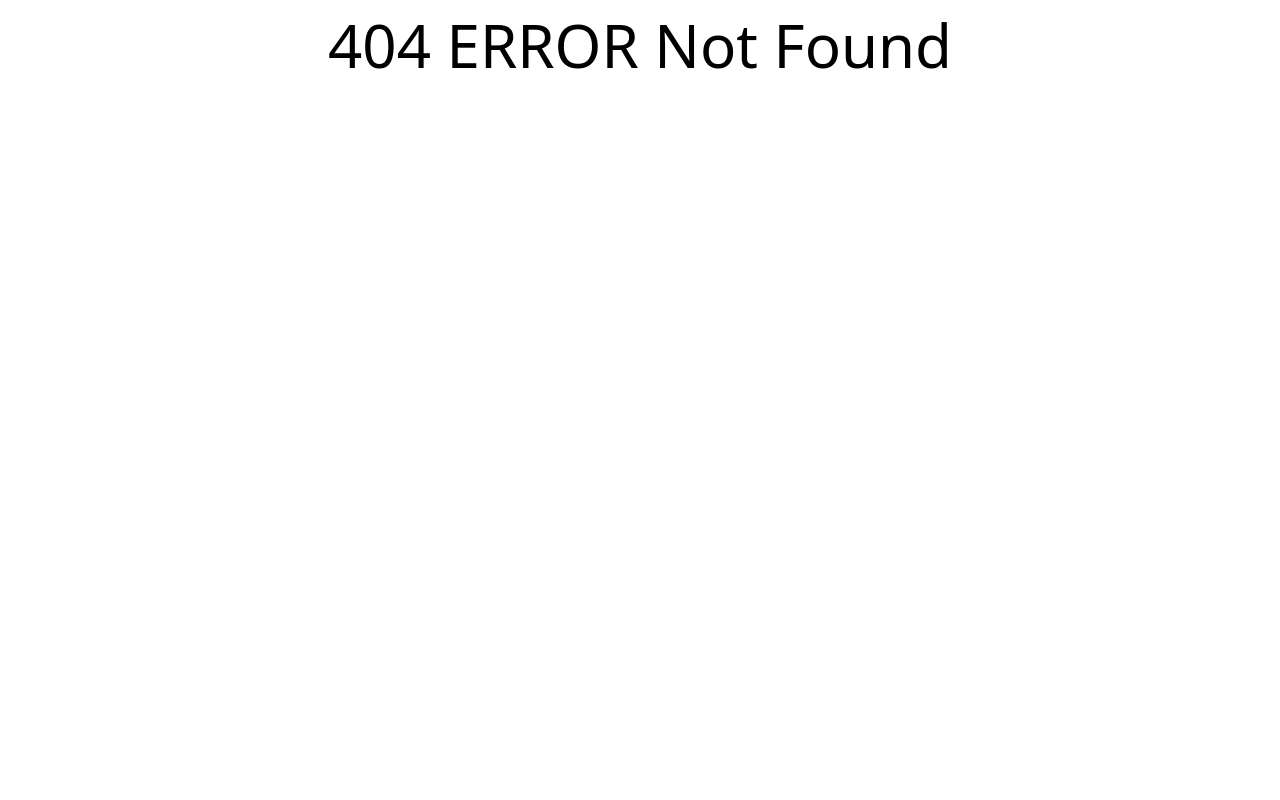
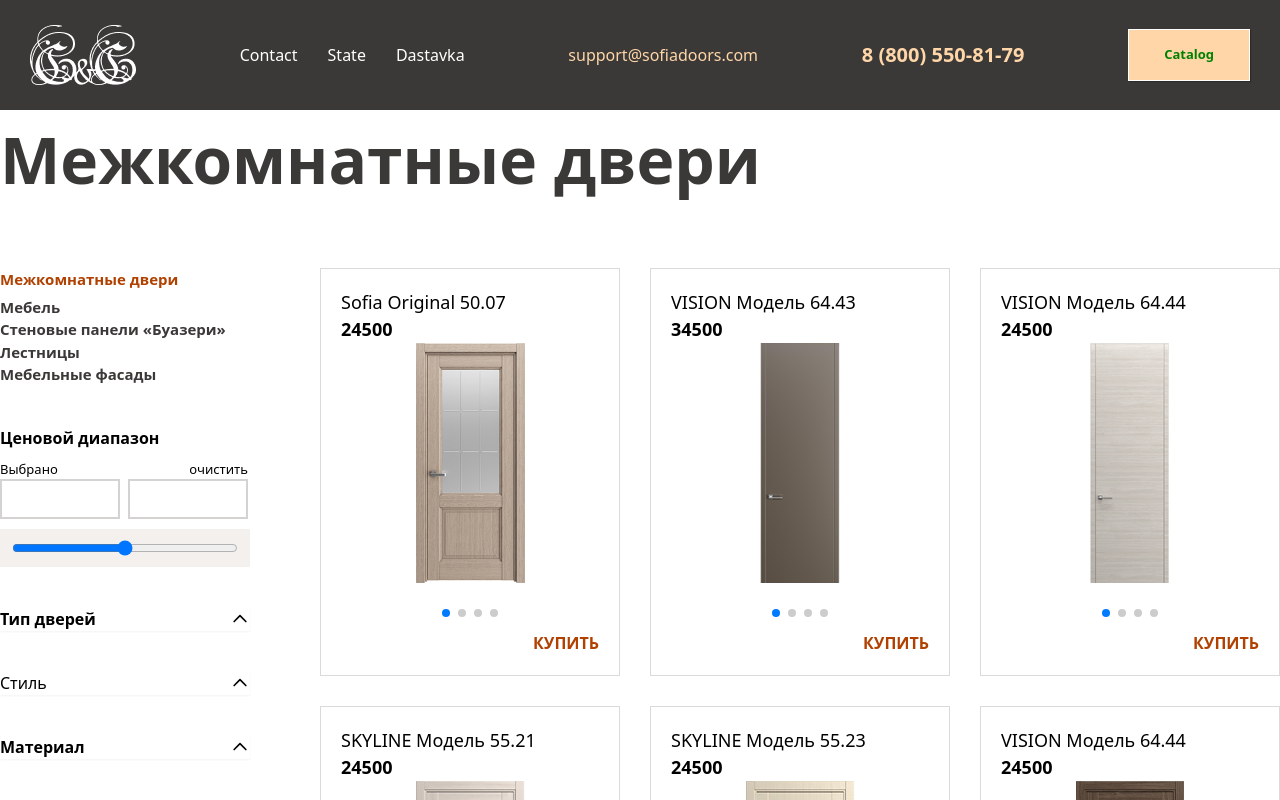
Before and after one commit to muxlisa0206/team-project, a React (Vite) app: page /Catalog/1 in a window 1280 px wide. Before the commit this address had no page. Shown: the top 800 px of the page. Built offline with nearby package versions, Linux system fonts and the light colour scheme.

Commit message:
herobg change

```diff
--- a/src/App.jsx
+++ b/src/App.jsx
@@ -18,7 +18,7 @@
         <Route element={<Layout/>}>
           <Route index element={<HomePage/>}/>
           <Route path='Catalog' element={<CatalogPage/>}/>
-          <Route path='/Catalog/CatalogDoors' element={<CatalogDoorsPage/>}/>
+          <Route path='/Catalog/:catalogId' element={<CatalogDoorsPage/>}/>
           <Route path='/CatalogDoors/Single' element={<SinglePage/>}/>
           <Route path='Contact' element={<ContactPage/>}/>
           <Route path='State' element={<StatePage/>}/>
--- a/src/page/home/HomePage.jsx
+++ b/src/page/home/HomePage.jsx
@@ -10,7 +10,6 @@
 // import required modules
 import { Zoom, Navigation, Pagination } from 'swiper/modules';
 
-import herobg from '../../herobg.jpg';
 import footerbg from '../../assets/footerbg.png';
 
 const HomePage = () => {
@@ -19,7 +18,7 @@
       <main>
         <section  className='h-[100vh] m-[20px] mt-[130px]'
         style={{
-          backgroundImage: `url(${herobg})`,
+          backgroundImage: `url(/herobg.jpg)`,
           backgroundSize: 'cover',
           backgroundPosition: 'center',
         }}>
```
